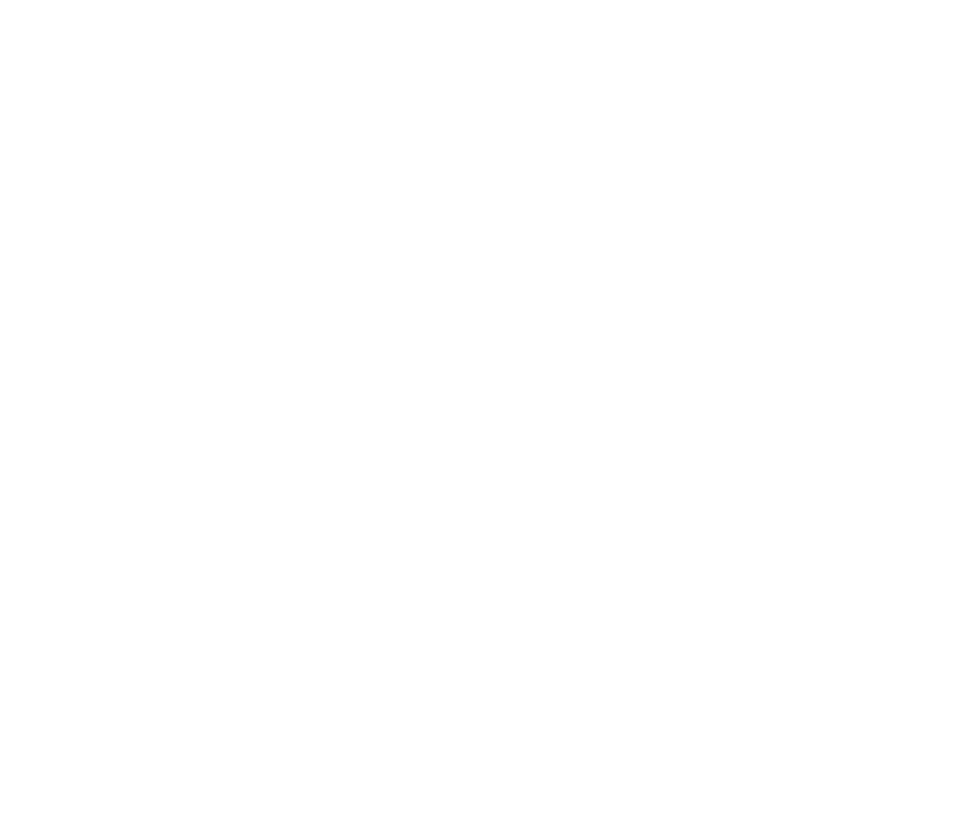
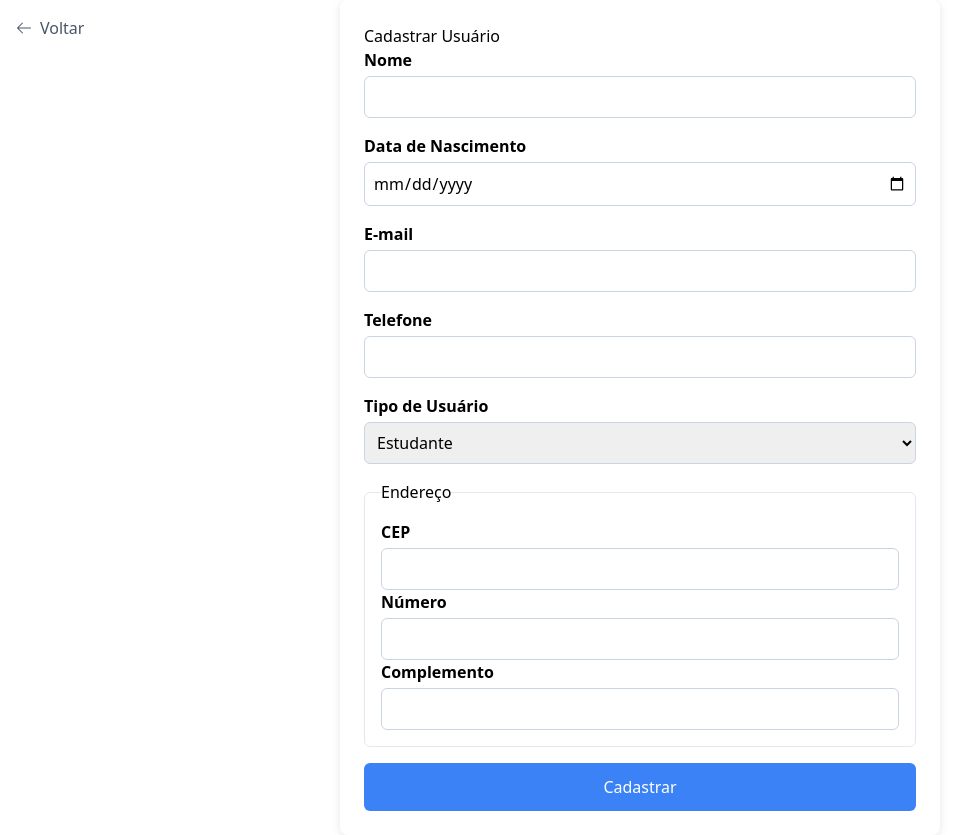
Before and after one commit to VasKito43/Backend_Biblioteca, a Vue app: page /users/create in a window 1280 px wide. Before the commit this address had no page. Shown: the whole page, without its empty margins (0-962 px from the left). Before the commit the page ends 800 px from the top, so only its background shows below. Built offline with nearby package versions, Linux system fonts and the light colour scheme; sample sign-in values are in the browser's storage.

Commit message:
dx 07/07

```diff
--- /dev/null
+++ b/src/components/CreateUser.vue
@@ -0,0 +1,234 @@
+<template>
+  <div>
+    <!-- Botão Voltar -->
+    <button class="back-button" @click="$router.push('/users')">
+      <svg xmlns="http://www.w3.org/2000/svg" width="16" height="16" fill="currentColor" viewBox="0 0 16 16">
+        <path fill-rule="evenodd" d="M15 8a.5.5 0 0 1-.5.5H2.707l4.147 4.146a.5.5 0 0 1-.708.708l-5-5a.5.5 0 0 1 0-.708l5-5a.5.5 0 1 1 .708.708L2.707 7.5H14.5A.5.5 0 0 1 15 8z"/>
+      </svg>
+      Voltar
+    </button>
+
+    <div class="register-container">
+      <h1>Cadastrar Usuário</h1>
+
+      <form @submit.prevent="submitForm" class="register-form">
+        <!-- Dados do Usuário -->
+        <div class="form-group">
+          <label for="name">Nome</label>
+          <input id="name" v-model="form.name" type="text" required />
+        </div>
+
+        <div class="form-group">
+          <label for="dateBirth">Data de Nascimento</label>
+          <input id="dateBirth" v-model="form.dateBirth" type="date" required />
+        </div>
+
+        <div class="form-group">
+          <label for="email">E-mail</label>
+          <input id="email" v-model="form.email" type="email" required />
+        </div>
+
+        <div class="form-group">
+          <label for="phone">Telefone</label>
+          <input id="phone" v-model="form.phone" type="tel" required />
+        </div>
+
+        <!-- Tipo de Usuário -->
+        <div class="form-group">
+          <label for="typeId">Tipo de Usuário</label>
+          <select id="typeId" v-model.number="form.typeId">
+            <option :value="1">Estudante</option>
+            <option :value="2">Professor</option>
+            <option :value="3">Bibliotecário</option>
+          </select>
+        </div>
+
+        <!-- Endereço -->
+        <fieldset>
+          <legend>Endereço</legend>
+
+          <div class="form-group">
+            <label for="cep">CEP</label>
+            <input id="cep" v-model="address.cep" type="text" required />
+          </div>
+          <div class="form-group">
+            <label for="houseNumber">Número</label>
+            <input id="houseNumber" v-model="address.houseNumber" type="text" required />
+          </div>
+          <div class="form-group">
+            <label for="complement">Complemento</label>
+            <input id="complement" v-model="address.complement" type="text" />
+          </div>
+        </fieldset>
+
+        <!-- Status fixo -->
+        <input type="hidden" v-model.number="form.statsUserId" />
+
+        <button type="submit" class="button-submit">Cadastrar</button>
+
+        <p v-if="message" :class="{'success': success, 'error': !success}">{{ message }}</p>
+      </form>
+    </div>
+  </div>
+</template>
+
+<script>
+export default {
+  name: 'CreateUser',
+  data() {
+    return {
+      form: {
+        name: '',
+        dateBirth: '',
+        email: '',
+        phone: '',
+        typeId: 1,      // 1: Estudante, 2: Professor, 3: Bibliotecário
+        statsUserId: 1, // sempre ativo
+        debts: 0,       // inicializa dívida em zero
+        linkImg: null   // sem imagem
+      },
+      address: {
+        cep: '',
+        houseNumber: '',
+        complement: ''
+      },
+      message: '',
+      success: false
+    };
+  },
+  methods: {
+    async submitForm() {
+      this.message = '';
+      try {
+        // 1) Cadastrar endereço
+        const addrRes = await fetch('/api/addresses', {
+          method: 'POST',
+          headers: { 'Content-Type': 'application/json' },
+          body: JSON.stringify(this.address)
+        });
+        if (!addrRes.ok) throw new Error('Erro ao cadastrar endereço.');
+        const addrCreated = await addrRes.json();
+        const addressId = addrCreated.idAddress;
+        if (!addressId) throw new Error('ID do endereço não retornado pelo servidor.');
+
+        // 2) Montar payload de usuário
+        const payload = {
+          name:        this.form.name,
+          dateBirth:   this.form.dateBirth,
+          email:       this.form.email,
+          phone:       this.form.phone,
+          addressId,                       // importante
+          typeId:      this.form.typeId,
+          statsUserId: this.form.statsUserId,
+          debts:       this.form.debts,
+          linkImg:     this.form.linkImg
+        };
+
+        // 3) Cadastrar usuário
+        const userRes = await fetch('/api/users', {
+          method: 'POST',
+          headers: { 'Content-Type': 'application/json' },
+          body: JSON.stringify(payload)
+        });
+        if (!userRes.ok) {
+          const err = await userRes.json();
+          throw new Error(err.error || 'Erro ao cadastrar usuário.');
+        }
+        const userCreated = await userRes.json();
+
+        this.message = `Usuário "${userCreated.name}" cadastrado com sucesso!`;
+        this.success = true;
+        this.resetForm();
+      } catch (err) {
+        console.error(err);
+        this.message = err.message;
+        this.success = false;
+      }
+    },
+    resetForm() {
+      this.form = {
+        name: '',
+        dateBirth: '',
+        email: '',
+        phone: '',
+        typeId: 1,
+        statsUserId: 1,
+        debts: 0,
+        linkImg: null
+      };
+      this.address = {
+        cep: '',
+        houseNumber: '',
+        complement: ''
+      };
+    }
+  }
+};
+</script>
+
+<style scoped>
+.back-button {
+  position: fixed;
+  top: 1rem;
+  left: 1rem;
+  display: flex;
+  align-items: center;
+  background: none;
+  border: none;
+  cursor: pointer;
+  font-size: 1rem;
+  color: #4a5568;
+}
+.back-button svg {
+  margin-right: 0.5rem;
+}
+.back-button:hover {
+  color: #2d3748;
+}
+.register-container {
+  max-width: 600px;
+  margin: auto;
+  background-color: #fff;
+  padding: 1.5rem;
+  border-radius: 0.5rem;
+  box-shadow: 0 2px 8px rgba(0,0,0,0.1);
+}
+.register-form {
+  display: flex;
+  flex-direction: column;
+  gap: 1rem;
+}
+.form-group {
+  display: flex;
+  flex-direction: column;
+}
+.form-group label {
+  margin-bottom: 0.25rem;
+  font-weight: 600;
+}
+.form-group input,
+.form-group select {
+  padding: 0.5rem;
+  border: 1px solid #cbd5e1;
+  border-radius: 0.375rem;
+}
+fieldset {
+  border: 1px solid #e2e8f0;
+  padding: 1rem;
+  border-radius: 0.375rem;
+}
+.button-submit {
+  padding: 0.75rem;
+  background-color: #3b82f6;
+  color: #fff;
+  border: none;
+  border-radius: 0.375rem;
+  cursor: pointer;
+  font-size: 1rem;
+}
+.button-submit:hover {
+  background-color: #2563eb;
+}
+.success { color: #2f855a; font-weight: 600; }
+.error   { color: #c53030; font-weight: 600; }
+</style>
--- a/src/components/UsersPage.vue
+++ b/src/components/UsersPage.vue
@@ -13,7 +13,9 @@
             v-model="searchName"
             class="input-field"
           />
-          <button @click="handleFilter" class="button">Filtrar</button>
+          <router-link to="/users/create" class="button">
+            Cadastrar
+          </router-link>
         </div>
       </header>
 
--- a/src/router.js
+++ b/src/router.js
@@ -8,6 +8,7 @@
 import BorrowingPage    from './components/Borrowing.vue'
 import CreateBorrowing  from './components/CreateBorrowing.vue'
 import PayBorrowings    from './components/PayBorrowings.vue'
+import CreateUser from './components/CreateUser.vue'
 
 const routes = [
   {
@@ -19,6 +20,12 @@
     path: '/books',
     name: 'BooksPage',
     component: BooksPage,
+    meta: { requiresAuth: true }
+  },
+  {
+    path: '/users/create',
+    name: 'CreateUser',
+    component: CreateUser,
     meta: { requiresAuth: true }
   },
   {
```
Also changed, not shown: app.js (+63 -0 lines), controller/addresses.controller.js (+19 -9 lines).
